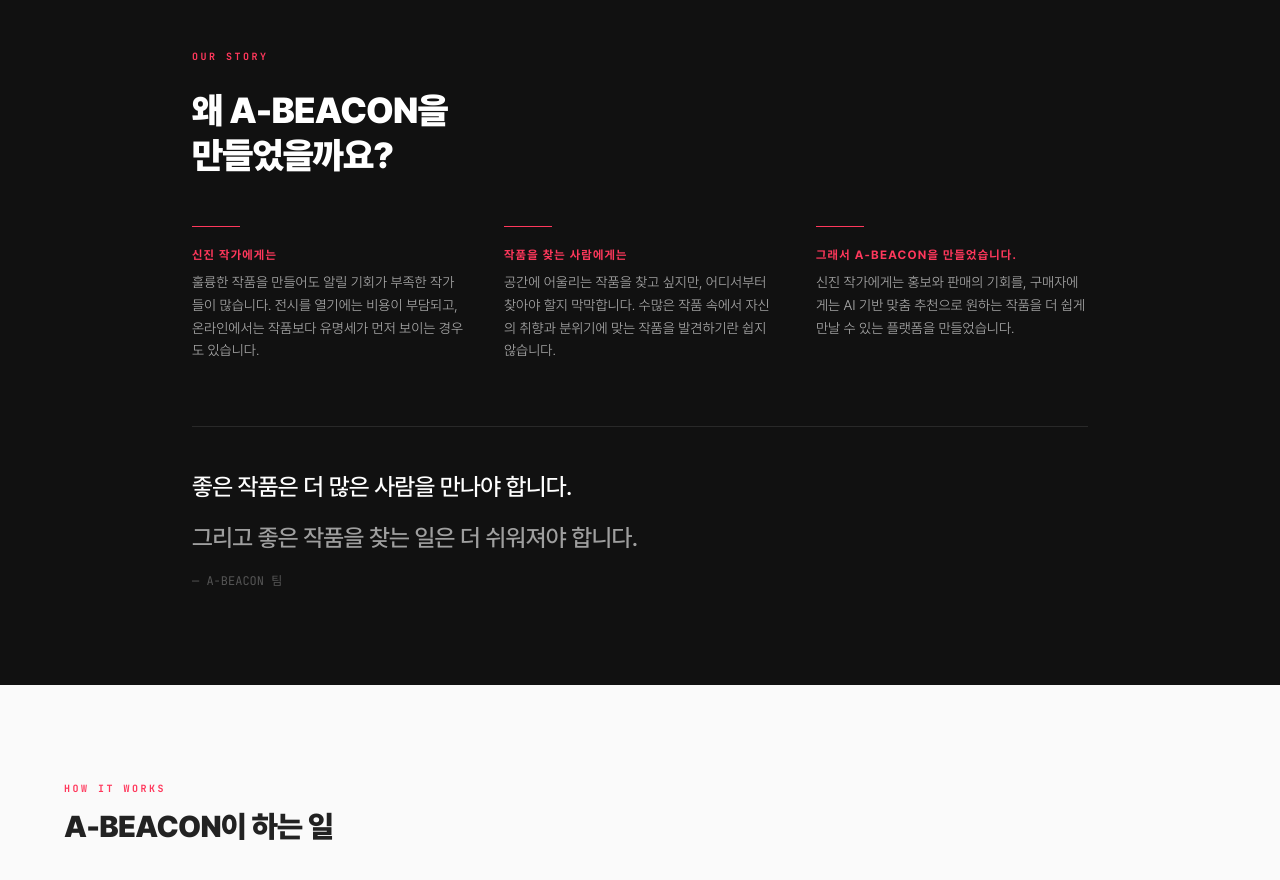
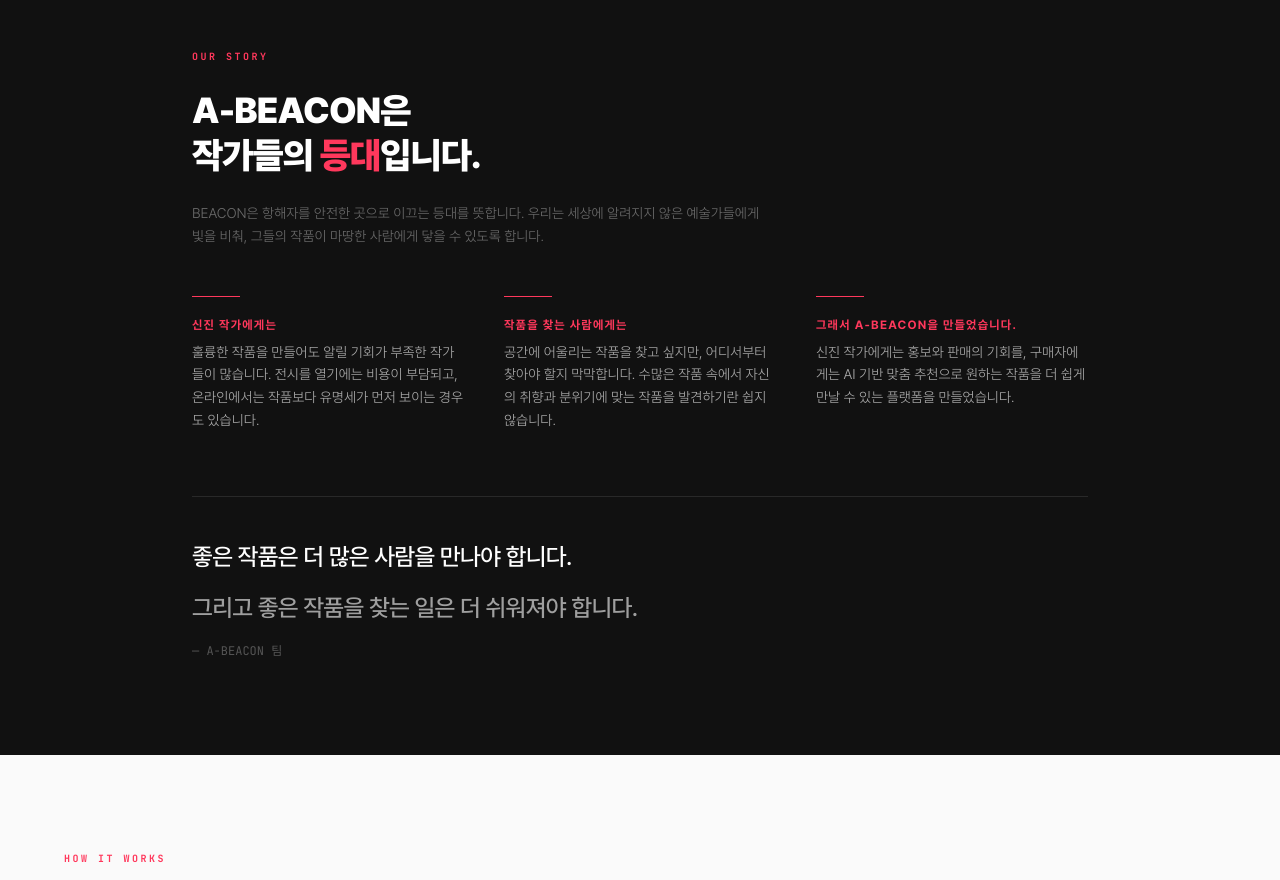
Before and after one commit to jheroorehj/A-BEACON, a React (Vite) app: page / in a window 1280 px wide. Shown: the part 1120-2000 px from the top of the page. Built offline with nearby package versions, Linux system fonts and the light colour scheme; no server answers.

Commit message:
feat: Our Story 헤드라인을 BEACON 등대 의미로 교체
Co-Authored-By: Claude Sonnet 4.6 <noreply@anthropic.com>

```diff
--- a/src/components/HomePage.tsx
+++ b/src/components/HomePage.tsx
@@ -115,8 +115,13 @@ export default function HomePage({ onStart }: HomePageProps) {
             Our Story
           </p>
           <h2 className="text-3xl sm:text-4xl font-black leading-tight tracking-tight mb-12">
-            왜 A-BEACON을<br />만들었을까요?
+            A-BEACON은<br />작가들의 <span className="text-[#ff385c]">등대</span>입니다.
           </h2>
+          <p className="text-sm text-[#6a6a6a] font-light leading-relaxed max-w-xl mb-12 -mt-6">
+            BEACON은 항해자를 안전한 곳으로 이끄는 등대를 뜻합니다.
+            우리는 세상에 알려지지 않은 예술가들에게 빛을 비춰,
+            그들의 작품이 마땅한 사람에게 닿을 수 있도록 합니다.
+          </p>
 
           <div className="grid grid-cols-1 md:grid-cols-3 gap-10 text-sm text-[#aaaaaa] font-light leading-relaxed mb-16">
             <div className="space-y-3">
```
